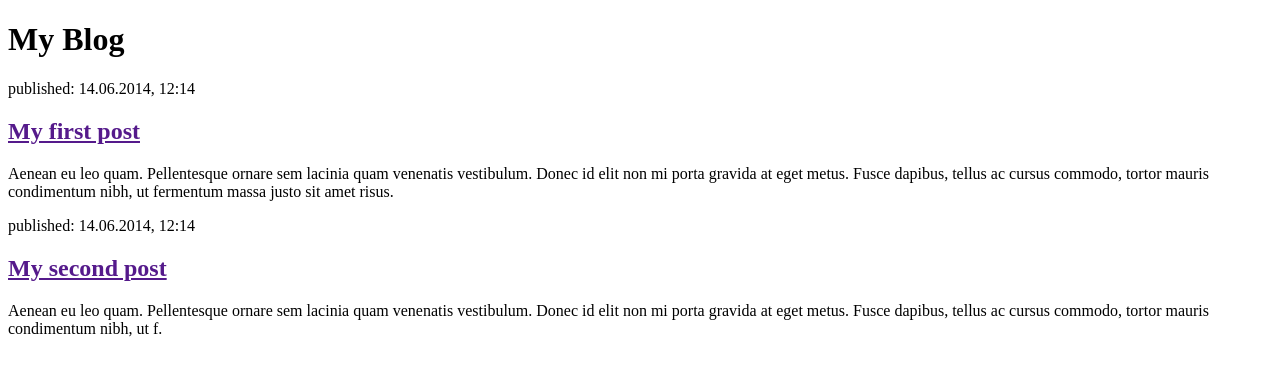
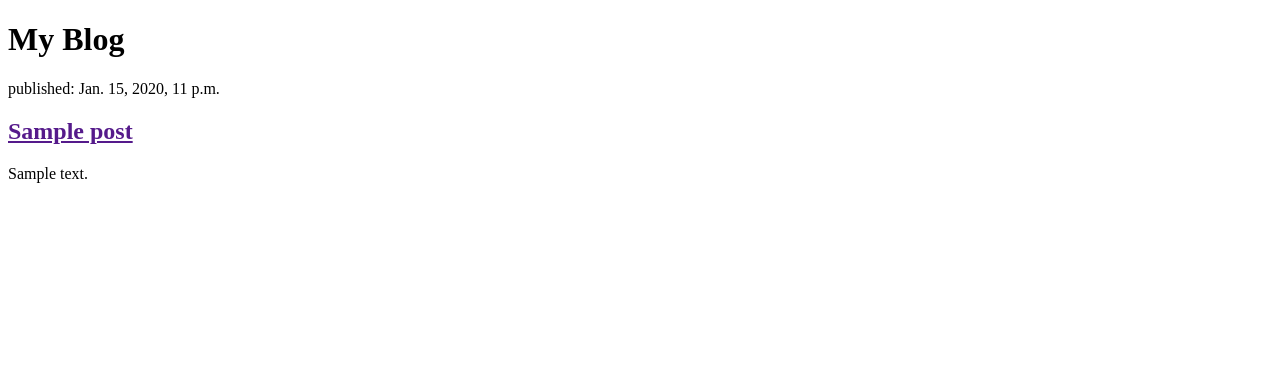
Before and after one commit to jayseaCODE/PythonWebBlog, a Django app: template blog/templates/blog/post_list.html in a window 1280 px wide. Shown: the top 376 px of the page. Run offline with Django 3.2, Linux system fonts and the light colour scheme; the template is opened without the code that fills it: values that come from a table or form of the project are taken from there, others are empty; tables that the repository leaves empty hold one stand-in row (values such as "Sample post").

Commit message:
Use Template tags to insert Post model data and display in HTML

```diff
--- a/blog/templates/blog/post_list.html
+++ b/blog/templates/blog/post_list.html
@@ -14,17 +14,12 @@
     <div>
         <h1>My Blog</h1>
     </div>
-
-    <div>
-        <p>published: 14.06.2014, 12:14</p>
-        <h2><a href="">My first post</a></h2>
-        <p>Aenean eu leo quam. Pellentesque ornare sem lacinia quam venenatis vestibulum. Donec id elit non mi porta gravida at eget metus. Fusce dapibus, tellus ac cursus commodo, tortor mauris condimentum nibh, ut fermentum massa justo sit amet risus.</p>
-    </div>
-
-    <div>
-        <p>published: 14.06.2014, 12:14</p>
-        <h2><a href="">My second post</a></h2>
-        <p>Aenean eu leo quam. Pellentesque ornare sem lacinia quam venenatis vestibulum. Donec id elit non mi porta gravida at eget metus. Fusce dapibus, tellus ac cursus commodo, tortor mauris condimentum nibh, ut f.</p>
-    </div>
+    {% for post in posts %}
+        <div>
+            <p>published: {{ post.published_date }}</p>
+            <h2><a href="">{{ post.title }}</a></h2>
+            <p>{{ post.text|linebreaksbr }}</p>
+        </div>
+    {% endfor %}
 </body>
 </html>
```
